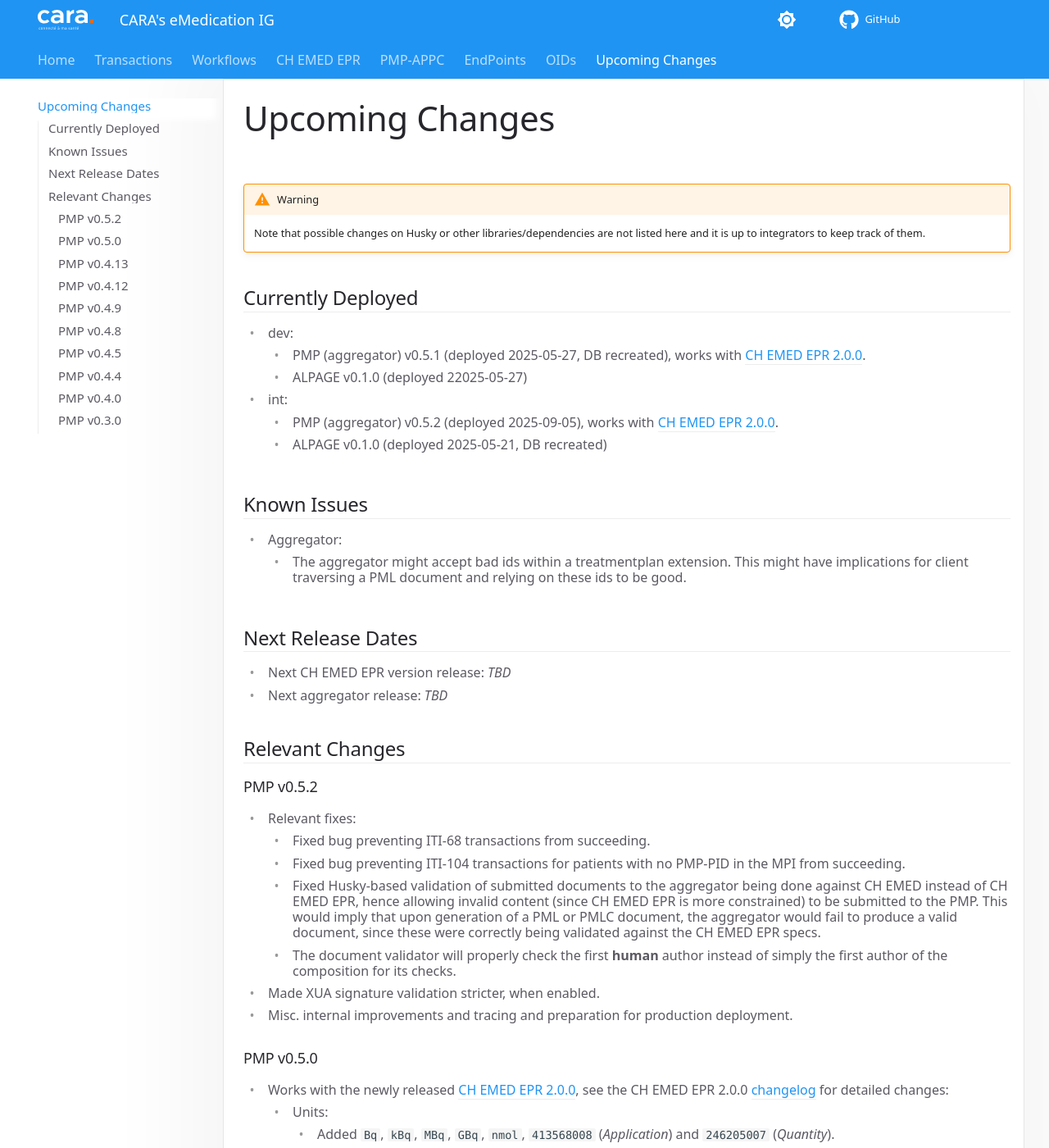
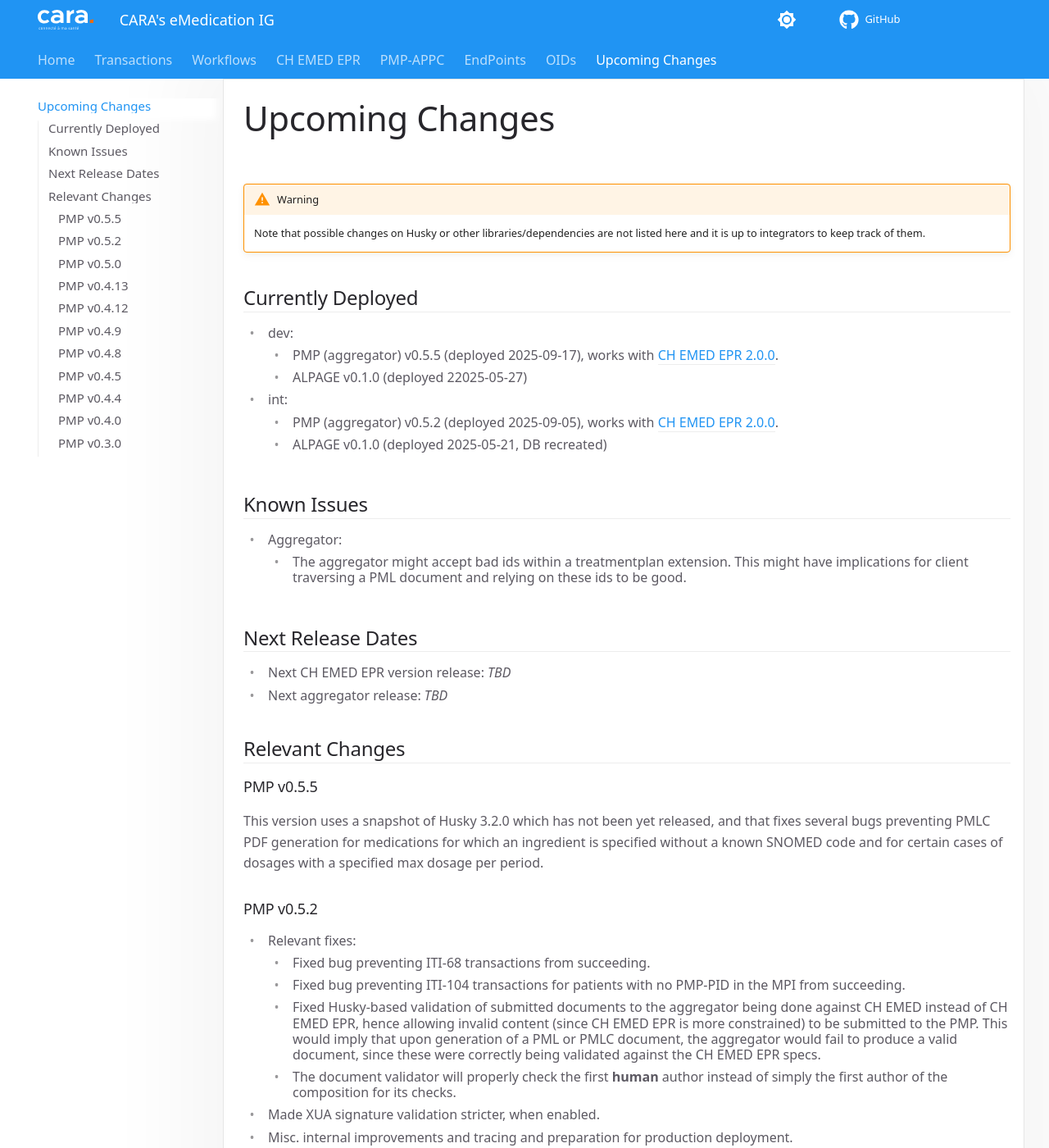
Before and after one commit to CARA-ch/emed-service-guide, an MkDocs documentation site: the page built from docs/other/upcoming_changes.md, in a window 1280 px wide and 1400 px high. Shown: the whole window at 82% size. Built offline with MkDocs 1.6.1 and Material for MkDocs 9.7.7, drawn with Linux system fonts in a browser that asks for light colours; comment, search, counter and statistics services are not loaded.

Commit message:
updated deployments info

```diff
--- a/docs/other/upcoming_changes.md
+++ b/docs/other/upcoming_changes.md
@@ -5,7 +5,7 @@
 ## Currently Deployed
 
   - dev:
-    - PMP (aggregator) v0.5.1 (deployed 2025-05-27, DB recreated), works with [CH EMED EPR 2.0.0](https://fhir.ch/ig/ch-emed-epr/2.0.0/index.html).
+    - PMP (aggregator) v0.5.5 (deployed 2025-09-17), works with [CH EMED EPR 2.0.0](https://fhir.ch/ig/ch-emed-epr/2.0.0/index.html).
     - ALPAGE v0.1.0 (deployed 22025-05-27)
   - int:
     - PMP (aggregator) v0.5.2 (deployed 2025-09-05), works with [CH EMED EPR 2.0.0](https://fhir.ch/ig/ch-emed-epr/2.0.0/index.html).
@@ -21,6 +21,9 @@
 - Next aggregator release: *TBD*
 
 ## Relevant Changes
+### PMP v0.5.5
+This version uses a snapshot of Husky 3.2.0 which has not been yet released, and that fixes several bugs preventing PMLC PDF generation for medications for which an ingredient is specified without a known SNOMED code and for certain cases of dosages with a specified max dosage per period.
+
 ### PMP v0.5.2
 - Relevant fixes:
 	- Fixed bug preventing ITI-68 transactions from succeeding.
```
